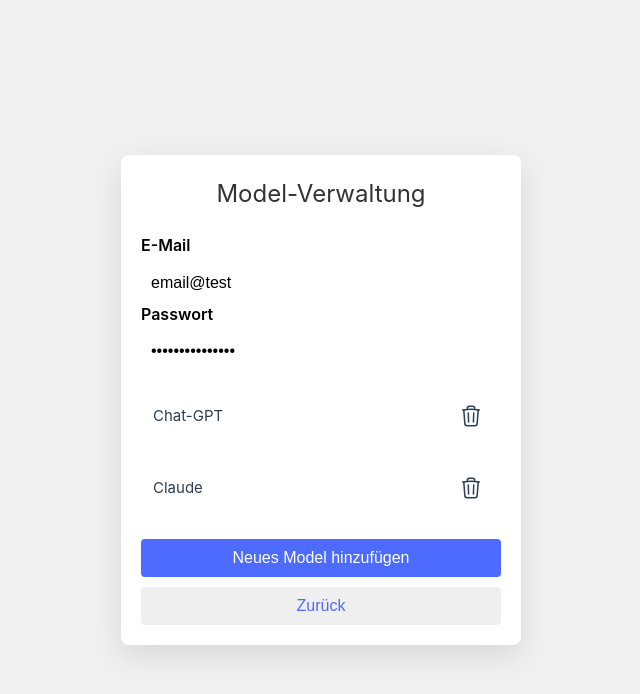
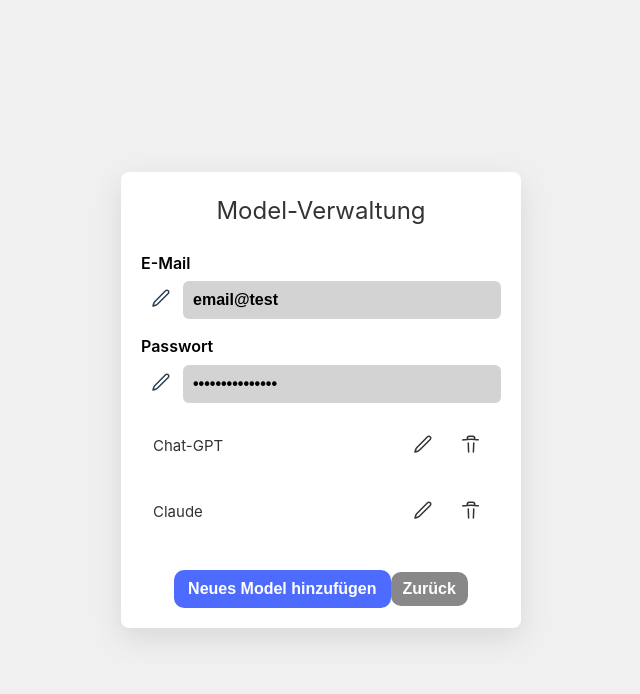
Before and after one commit to janikstucki/AI-Hub, a Vue app in the folder AI-Hub/: page /settings in a window 1280 px wide. Shown: the top 694 px of the page, without its empty margins (319-959 px from the left). Built offline with nearby package versions, Linux system fonts and the light colour scheme.

Commit message:
Enhance email and password editing functionality in Settings view; add editing states and improve UI for better user experience

```diff
--- a/AI-Hub/src/views/Settings.vue
+++ b/AI-Hub/src/views/Settings.vue
@@ -5,14 +5,17 @@ import router from "@/router";
 const email = ref("email@test");
 const password = ref("starkespasswort");
 
+const isEditingEmail = ref(false);
+const isEditingPassword = ref(false);
+
 const showModal = ref(false);
 const newModelName = ref("");
 const newApiKey = ref("");
 
 const models = ref([
-    {id: 1, title: "Chat-GPT", apiKey: "1231321"},
-    {id: 1, title: "Claude", apiKey: "fgfgf}"},
-])
+  { id: 1, title: "Chat-GPT", apiKey: "1231321", isEditing: false },
+  { id: 2, title: "Claude", apiKey: "fgfgf}", isEditing: false },
+]);
 
 function SaveModelTitle(chat, event) {
   chat.title = event.target.value;
@@ -33,13 +36,29 @@ function handleCreateChat() {
   models.value.push({
     id: newId,
     title: newModelName.value,
-    model: "custom",
+    apiKey: newApiKey.value,
     isEditing: false,
   });
 
   newModelName.value = "";
   newApiKey.value = "";
   showModal.value = false;
+}
+
+function saveEmail() {
+  isEditingEmail.value = false;
+}
+
+function savePassword() {
+  isEditingPassword.value = false;
+}
+
+function editEmail() {
+  isEditingEmail.value = true;
+}
+
+function editPassword() {
+  isEditingPassword.value = true;
 }
 </script>
 
@@ -50,10 +69,52 @@ function handleCreateChat() {
 
       <div class="form-group">
         <label for="email">E-Mail</label>
-        <input type="text" id="email" v-model="email" />
+        <div class="input-edit-wrapper">
+          <button class="icon-button" @click="editEmail" aria-label="Email bearbeiten">
+            <svg xmlns="http://www.w3.org/2000/svg" fill="none" viewBox="0 0 24 24" stroke-width="1.5" stroke="currentColor" class="size-6">
+              <path stroke-linecap="round" stroke-linejoin="round" d="M16.862 4.487l1.687-1.688a1.875 1.875 0 112.652 2.652L10.582 16.07a4.5 4.5 0 01-1.897 1.13L6 18l.8-2.685a4.5 4.5 0 011.13-1.897l8.932-8.931z"/>
+            </svg>
+          </button>
+          <input
+            v-if="isEditingEmail"
+            type="text"
+            id="email"
+            v-model="email"
+            @keyup.enter="saveEmail"
+            @blur="saveEmail"
+          />
+          <input
+            v-else
+            type="text"
+            id="email"
+            v-model="email"
+            readonly
+          />
+        </div>
 
         <label for="password">Passwort</label>
-        <input type="password" id="password" v-model="password" />
+        <div class="input-edit-wrapper">
+          <button class="icon-button" @click="editPassword" aria-label="Passwort bearbeiten">
+            <svg xmlns="http://www.w3.org/2000/svg" fill="none" viewBox="0 0 24 24" stroke-width="1.5" stroke="currentColor" class="size-6">
+              <path stroke-linecap="round" stroke-linejoin="round" d="M16.862 4.487l1.687-1.688a1.875 1.875 0 112.652 2.652L10.582 16.07a4.5 4.5 0 01-1.897 1.13L6 18l.8-2.685a4.5 4.5 0 011.13-1.897l8.932-8.931z"/>
+            </svg>
+          </button>
+          <input
+            v-if="isEditingPassword"
+            type="text"
+            id="password"
+            v-model="password"
+            @keyup.enter="savePassword"
+            @blur="savePassword"
+          />
+          <input
+            v-else
+            type="password"
+            id="password"
+            v-model="password"
+            readonly
+          />
+        </div>
       </div>
 
       <div v-if="models.length === 0">
@@ -74,13 +135,18 @@ function handleCreateChat() {
               v-model="chat.title"
               @keyup.enter="SaveModelTitle(chat, $event)"
               class="chat-title-input"
+              @blur="SaveModelTitle(chat, $event)"
             />
             <div class="chat-actions">
+              <button class="icon-button" @click="chat.isEditing = true">
+                <svg xmlns="http://www.w3.org/2000/svg" fill="none" viewBox="0 0 24 24" stroke-width="1.5" stroke="currentColor" class="size-6">
+                  <path stroke-linecap="round" stroke-linejoin="round" d="m16.862 4.487 1.687-1.688a1.875 1.875 0 112.652 2.652L10.582 16.07a4.5 4.5 0 01-1.897 1.13L6 18l.8-2.685a4.5 4.5 0 011.13-1.897l8.932-8.931z"/>
+                </svg>
+              </button>
               <button class="icon-button" @click="DeleteModel(chat)">
                 <svg xmlns="http://www.w3.org/2000/svg" fill="none" viewBox="0 0 24 24" stroke-width="1.5" stroke="currentColor" class="size-6">
-                        <path stroke-linecap="round" stroke-linejoin="round" d="m14.74 9-.346 9m-4.788 0L9.26 9m9.968-3.21c.342.052.682.107 1.022.166m-1.022-.165L18.16 19.673a2.25 2.25 0 0 1-2.244 2.077H8.084a2.25 2.25 0 0 1-2.244-2.077L4.772 5.79m14.456 0a48.108 48.108 0 0 0-3.478-.397m-12 .562c.34-.059.68-.114 1.022-.165m0 0a48.11 48.11 0 0 1 3.478-.397m7.5 0v-.916c0-1.18-.91-2.164-2.09-2.201a51.964 51.964 0 0 0-3.32 0c-1.18.037-2.09 1.022-2.09 2.201v.916m7.5 0a48.667 48.667 0 0 0-7.5 0" />
+                  <path stroke-linecap="round" stroke-linejoin="round" d="M14.74 9l-.346 9m-4.788 0L9.26 9m9.968-3.21a48.108 48.108 0 00-3.478-.397m-12 .562c.34-.059.68-.114 1.022-.165a48.11 48.11 0 013.478-.397m7.5 0v-.916c0-1.18-.91-2.164-2.09-2.201a51.964 51.964 0 00-3.32 0c-1.18.037-2.09 1.022-2.09 2.201v.916m7.5 0a48.667 48.667 0 00-7.5 0"/>
                 </svg>
-
               </button>
             </div>
           </div>
@@ -112,7 +178,6 @@ function handleCreateChat() {
       </div>
     </div>
   </div>
-
 </template>
 
 <style scoped>
@@ -207,71 +272,101 @@ label {
   color: black;
 }
 
+.input-edit-wrapper {
+  display: flex;
+  align-items: center;
+  gap: 6px;
+  margin-bottom: 15px;
+}
+
 input {
-  width: 100%;
+  flex: 1;
   padding: 10px;
   font-size: 1rem;
   border: none;
   color: rgb(0, 0, 0);
-  border-radius: 4px;
-  box-sizing: border-box;
+  border-radius: 6px;
+  background-color: #eaeaea;
+  font-weight: 600;
+  outline: none;
+}
+
+input[readonly] {
+  background-color: #d3d3d3;
+  cursor: default;
+}
+
+.chat-link {
+  display: block;
+  text-decoration: none;
+  color: #333;
+  margin-bottom: 10px;
+  border-radius: 10px;
+  padding: 10px 12px;
+  transition: background-color 0.2s ease;
+}
+
+.chat-link:hover {
+  background-color: #f0f0f0;
 }
 
 .chat-row {
   display: flex;
   justify-content: space-between;
   align-items: center;
-  padding: 5px 0;
-}
-
-.chat-title {
-  font-weight: 600;
 }
 
 .chat-title-input {
+  font-weight: 600;
+  padding: 6px 8px;
+  border: none;
+  border-radius: 4px;
   width: 70%;
-  padding: 5px;
+  font-size: 1rem;
+  background-color: #eaeaea;
+  outline: none;
 }
 
-.chat-actions {
-  display: flex;
-  gap: 5px;
+.chat-actions button {
+  margin-left: 8px;
 }
 
-.chat-link {
-  display: block;
-  text-decoration: none;
-  color: inherit;
-  padding: 8px 12px;
-  border-radius: 6px;
-  transition: background-color 0.2s ease;
+#nwButton {
+  margin-top: 20px;
+  padding: 10px 14px;
+  font-weight: 600;
+  font-size: 1rem;
+  border: none;
+  border-radius: 10px;
+  background-color: #4d6bfe;
+  color: white;
+  cursor: pointer;
+  transition: background-color 0.3s ease;
 }
 
-.chat-link:hover {
-  background-color: #e0e0e0;
-}
-
-
-#nwButton {
-  width: 100%;
-  padding: 10px;
-  background-color: #4d6bfe;
-  color: white;
-  font-size: 1rem;
-  border-radius: 4px;
-  cursor: pointer;
-  border: none;
-  margin-top: 10px;
+#nwButton:hover {
+  background-color: #3b55d4;
 }
 
 #Button {
-  width: 100%;
-  padding: 10px;
-  color: #4d6bfe;
+  margin-top: 12px;
+  padding: 8px 12px;
+  font-weight: 600;
   font-size: 1rem;
   border: none;
-  border-radius: 4px;
+  border-radius: 10px;
+  background-color: #888;
+  color: white;
   cursor: pointer;
-  margin-top: 10px;
+  transition: background-color 0.3s ease;
+}
+
+#Button:hover {
+  background-color: #666;
+}
+
+.size-6 {
+  width: 24px;
+  height: 24px;
 }
 </style>
```
Lines whose indentation alone changed are shown as unchanged.
